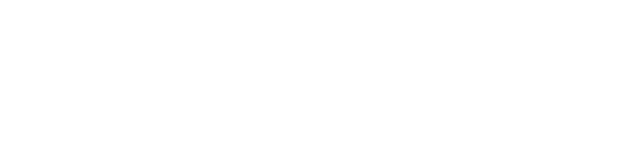
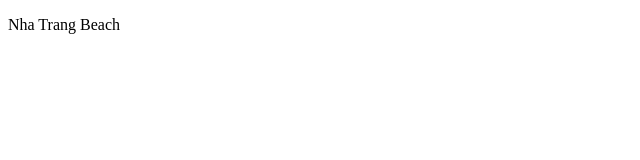
Before and after one commit to 124-2001/html_basic, a plain HTML site: page image.html in a window 1280 px wide. Shown: the whole page, without its empty margins (0-640 px from the left). Drawn offline with Linux system fonts and the light colour scheme.

Commit message:
Update image.html

```diff
--- a/image.html
+++ b/image.html
@@ -7,6 +7,10 @@
     <title>image</title>
 </head>
 <body>
-
+    <div class="card-image">
+        <div>
+            <p>Nha Trang Beach</p>
+        </div>
+    </div>
 </body>
 </html>
```
